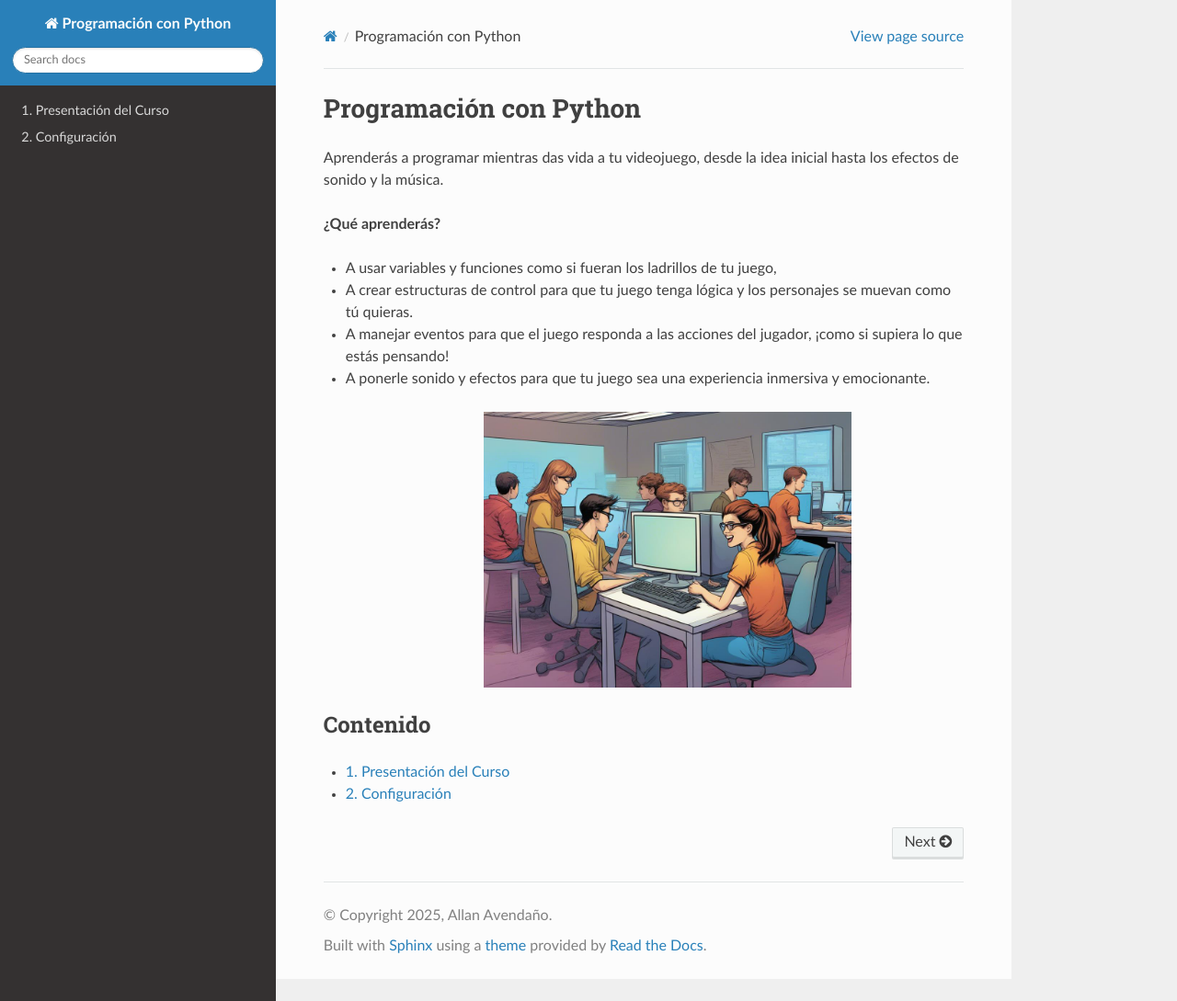
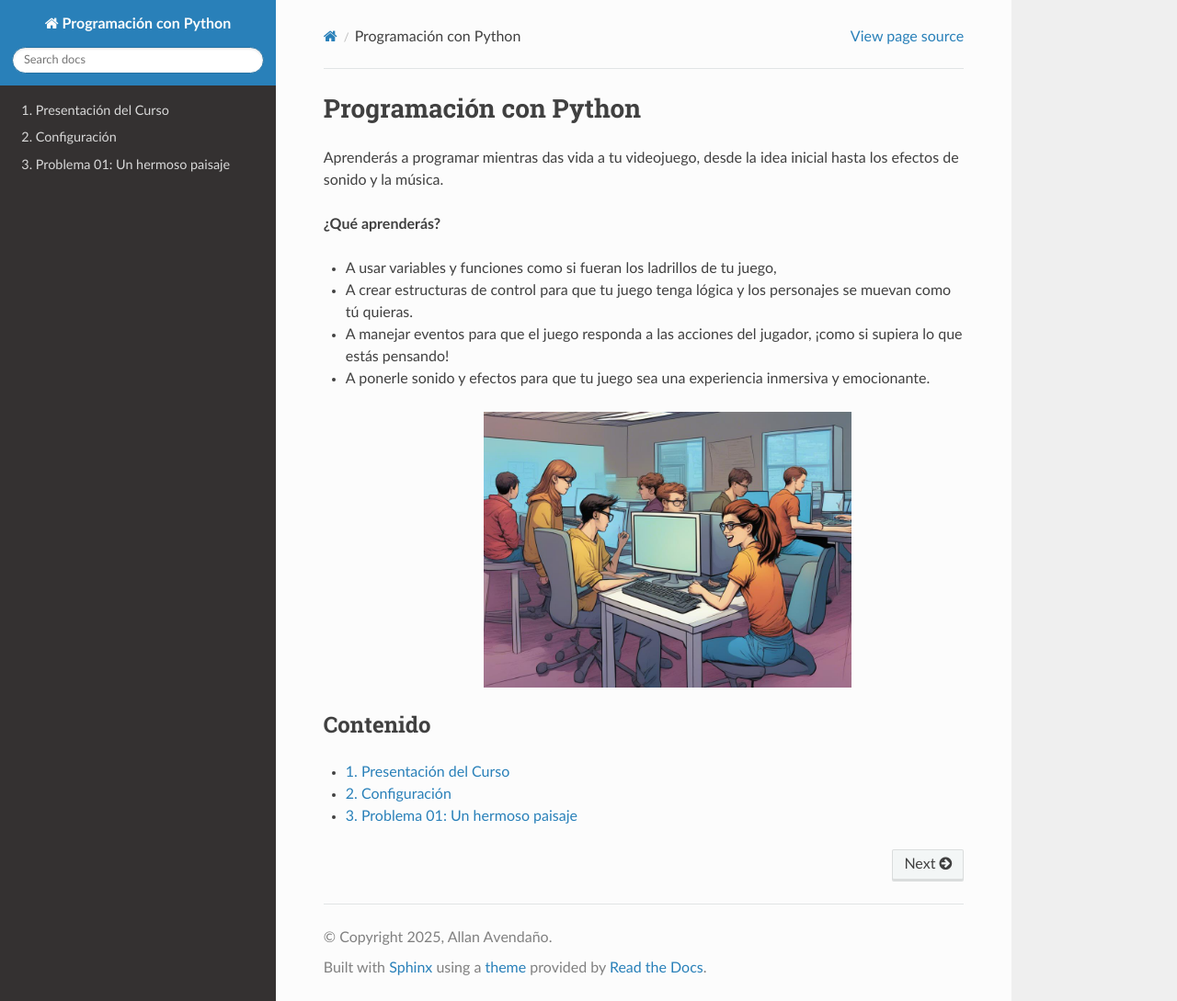
Before and after one commit to aavendan/programacion-python, a Sphinx documentation site: the page built from docs/source/index.rst, in a window 1280 px wide and 1089 px high. Shown: the whole window at 92% size. Built offline with Sphinx 7.4.7 and the Read the Docs theme 3.1.0, drawn with Linux system fonts in a browser that asks for light colours.

Commit message:
problema01

```diff
--- a/docs/source/index.rst
+++ b/docs/source/index.rst
@@ -24,3 +24,4 @@ Contenido
 
   presentacion
   configuracion
+  problema01
--- /dev/null
+++ b/docs/source/problema01.rst
@@ -0,0 +1,2 @@
+Problema 01: Un hermoso paisaje
+===================================
```
